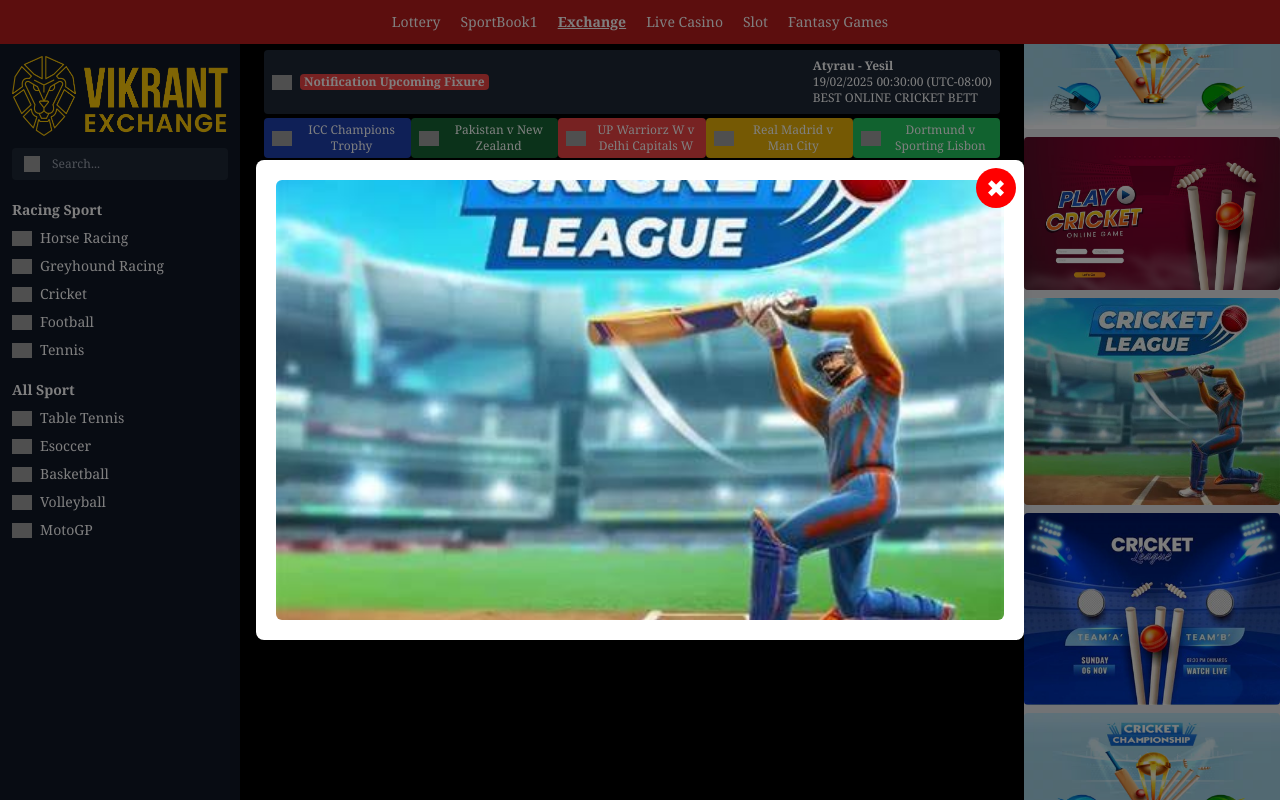
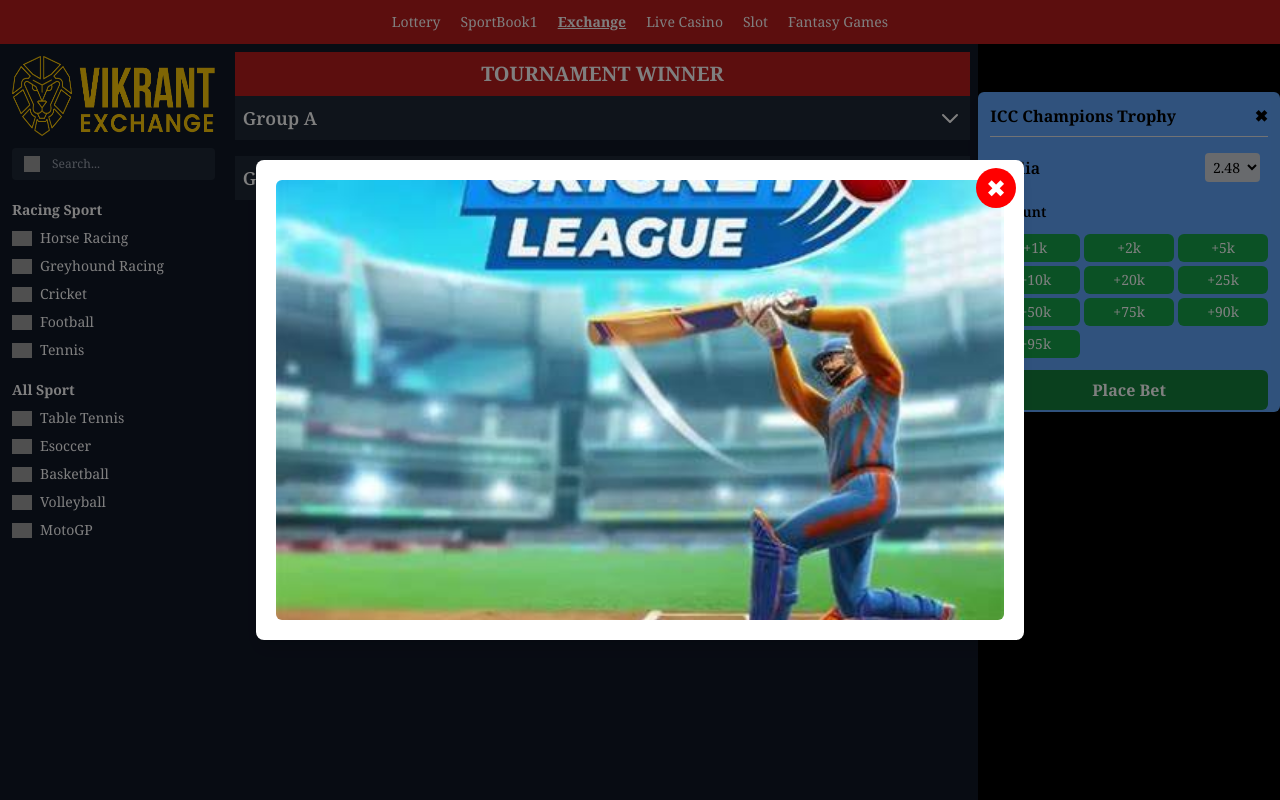
Before and after one commit to AYOUB134/vikrant, a React (Create React App) app: page / in a window 1280 px wide. Built offline with nearby package versions, Linux system fonts and the light colour scheme; grey boxes are pictures that could not be loaded.

Commit message:
new added

```diff
--- /dev/null
+++ b/src/components/BetSlip.js
@@ -0,0 +1,65 @@
+import React, { useState } from "react";
+
+const BetSlip = ({ team = "India", odds = 2.48 }) => {
+  const [amount, setAmount] = useState("");
+
+  const handleAmountClick = (value) => {
+    setAmount((prev) => (prev ? parseInt(prev) + value : value));
+  };
+
+  const handleClear = () => {
+    setAmount("");
+  };
+
+  return (
+    <div className="bg-blue-400 p-3 text-black w-80 h-80 rounded-md shadow-lg mt-12">
+      <div className="flex justify-between items-center border-b pb-2 mb-2">
+        <h3 className="text-md font-bold">ICC Champions Trophy</h3>
+        <button className="text-md font-bold cursor-pointer">✖</button>
+      </div>
+
+      <div className="flex justify-between items-center  p-2 rounded-md">
+        <span className="font-semibold">{team}</span>
+        <select className="bg-gray-300 p-1 rounded text-black text-sm">
+          <option>{odds}</option>
+        </select>
+      </div>
+
+      <div className="mt-3">
+        <label className="block font-semibold text-sm mb-1">Amount</label>
+        {/* <input
+          type="text"
+          value={amount}
+          readOnly
+          className="w-full p-2 border rounded-md text-sm"
+        /> */}
+      </div>
+
+      <div className="grid grid-cols-3 gap-1 mt-3">
+        {[1000, 2000, 5000, 10000, 20000, 25000, 50000, 75000, 90000, 95000].map(
+          (value, index) => (
+            <button
+              key={index}
+              onClick={() => handleAmountClick(value)}
+              className="bg-green-600 text-white p-1 rounded-md text-center text-sm"
+            >
+              +{value / 1000}k
+            </button>
+          )
+        )}
+      </div>
+
+      {/* <div className="text-center mt-3">
+        <button onClick={handleClear} className="text-blue-700 underline text-sm">
+          Clear
+        </button>
+      </div> */}
+
+      <button className="w-full bg-green-700 text-white p-2 rounded-md mt-3 text-md font-bold">
+        Place Bet
+      </button>
+    </div>
+  );
+};
+
+export default BetSlip;
--- a/src/components/RightSidebar.js
+++ b/src/components/RightSidebar.js
@@ -25,7 +25,7 @@ const RightSidebar = () => {
     }, [ads.length]);
 
     return (
-        <aside className="w-64 p-5 bg-gray-200 space-y-2 relative overflow-hidden h-100">
+        <aside className="w-64 p-5 bg-gray-900 space-y-2 relative overflow-hidden h-100">
             <div className="absolute inset-0 flex flex-col items-center justify-start transition-transform duration-500"
                  style={{ transform: `translateY(-${currentIndex * 100}%)` }}>
                 {ads.map((ad, i) => (
--- /dev/null
+++ b/src/components/TournamentWinner.js
@@ -0,0 +1,111 @@
+import React, { useState } from "react";
+
+const TournamentWinner = () => {
+  const groups = [
+    {
+      groupName: "Group A",
+      teams: [
+        { team: "India", back: [2.46, 2.48], lay: [2.52, 2.58] },
+        { team: "Australia", back: [5.8, 6], lay: [6.4, 6.6] },
+        { team: "England", back: [8.8, 9], lay: [9.2, 9.4] },
+        { team: "South Africa", back: [8.8, 9], lay: [9.2, 10] },
+      ],
+    },
+    {
+      groupName: "Group B",
+      teams: [
+        { team: "Pakistan", back: [30, 32], lay: [36, 40] },
+        { team: "New Zealand", back: [5.7, 5.8], lay: [6, 6.4] },
+        { team: "Afghanistan", back: [25, 28], lay: [30, 32] },
+        { team: "Bangladesh", back: [400, 410], lay: [540, 850] },
+      ],
+    },
+  ];
+
+  const [visibleGroups, setVisibleGroups] = useState([]);
+
+  const toggleGroupVisibility = (groupName) => {
+    if (visibleGroups.includes(groupName)) {
+      setVisibleGroups(visibleGroups.filter((group) => group !== groupName));
+    } else {
+      setVisibleGroups([...visibleGroups, groupName]);
+    }
+  };
+
+  return (
+<div className="p-2 w-11/12 bg-gray-900 text-white" style={{width:"50rem"}}>
+<h2 className="text-xl font-bold text-center bg-red-700 py-2">TOURNAMENT WINNER</h2>
+      <div className="overflow-x-auto">
+        {groups.map((group, index) => (
+          <div key={index} className="mb-4">
+            <div
+              className="flex justify-between items-center bg-gray-800 p-2 cursor-pointer"
+              onClick={() => toggleGroupVisibility(group.groupName)}
+            >
+              <h3 className="text-lg font-semibold">{group.groupName}</h3>
+              <svg
+                className={`w-6 h-6 transform transition-transform duration-200 ${
+                  visibleGroups.includes(group.groupName) ? "rotate-180" : ""
+                }`}
+                fill="none"
+                stroke="currentColor"
+                viewBox="0 0 24 24"
+                xmlns="http://www.w3.org/2000/svg"
+              >
+                <path
+                  strokeLinecap="round"
+                  strokeLinejoin="round"
+                  strokeWidth="2"
+                  d="M19 9l-7 7-7-7"
+                ></path>
+              </svg>
+            </div>
+            {visibleGroups.includes(group.groupName) && (
+              <table className="w-full border border-gray-700 mt-2">
+                <thead>
+                  <tr className="bg-gray-800 text-gray-300">
+                    <th className="p-2">Team</th>
+                    <th className="p-2">Back</th>
+                    <th className="p-2">Lay</th>
+                  </tr>
+                </thead>
+                <tbody>
+                  {group.teams.map((team, teamIndex) => (
+                    <tr
+                      key={teamIndex}
+                      className="border-b border-gray-700 text-center"
+                    >
+                      <td className="p-2">{team.team}</td>
+                      <td className="p-2">
+                        {team.back.map((odds, i) => (
+                          <span
+                            key={i}
+                            className="bg-blue-500 p-1 m-1 rounded text-white"
+                          >
+                            {odds}
+                          </span>
+                        ))}
+                      </td>
+                      <td className="p-2">
+                        {team.lay.map((odds, i) => (
+                          <span
+                            key={i}
+                            className="bg-pink-500 p-1 m-1 rounded text-white"
+                          >
+                            {odds}
+                          </span>
+                        ))}
+                      </td>
+                    </tr>
+                  ))}
+                </tbody>
+              </table>
+            )}
+          </div>
+        ))}
+      </div>
+    </div>
+  );
+};
+
+export default TournamentWinner;
--- a/src/pages/Page1.js
+++ b/src/pages/Page1.js
@@ -4,7 +4,8 @@ import Sidebar from "../components/Sidebar";
 import MainContent from "../components/MainContent";
 import RightSidebar from "../components/RightSidebar";
 import Popup from "../components/Popup";
-
+import Tournamentwinner from '../components/TournamentWinner'
+import BetSlip from '../components/BetSlip'
 export default function Page1() {
   const [showPopup, setShowPopup] = useState(true);
 
@@ -14,8 +15,10 @@ export default function Page1() {
       <Navbar />
       <div className="flex flex-1 overflow-hidden">
         <Sidebar />
-        <MainContent />
-        <RightSidebar />
+        {/* <MainContent /> */}
+      <Tournamentwinner/>
+      <BetSlip></BetSlip>
+        {/* <RightSidebar /> */}
       </div>
     </div>
   );
```
